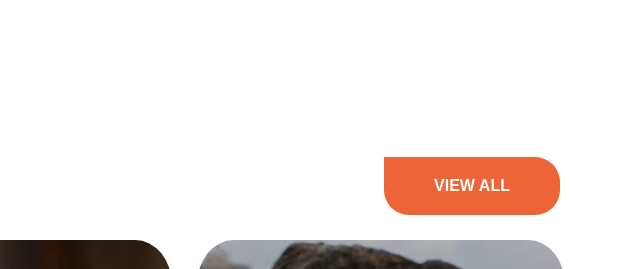
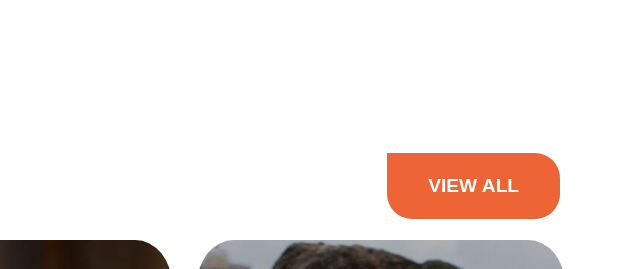
Before and after one commit to KevinVanDerSchans/202304-w1-ch4-kevin-schans, a plain HTML site: page index.html in a window 1280 px wide. Shown: the top 269 px of the page, 640-1280 px from the left. Drawn offline with nearby package versions, Linux system fonts and the light colour scheme.

Commit message:
finish styles.css

```diff
--- a/styles.css
+++ b/styles.css
@@ -44,14 +44,14 @@ a {
 }
 
 button {
-  width: 11em;
+  width: 9em;
   border-radius: 0 25px 25px 25px;
-  padding: 20px 25px;
+  padding: 22px 25px;
   color: white;
   background-color: #ed6436;
   border: none;
   cursor: pointer;
-    font-size: 1rem;
+  font-size: 1.2rem;
   font-weight: 700;
 }
 
```
